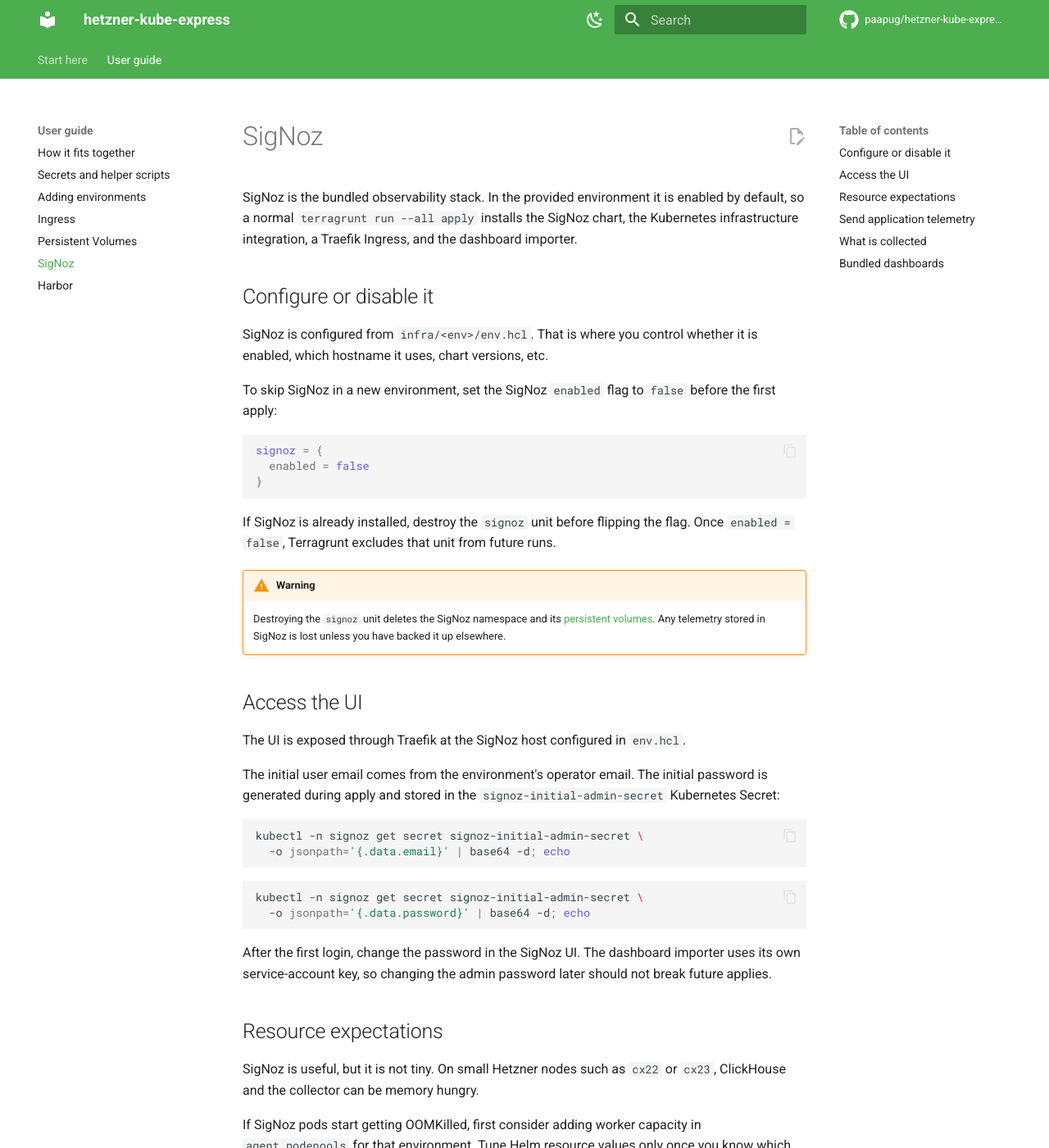
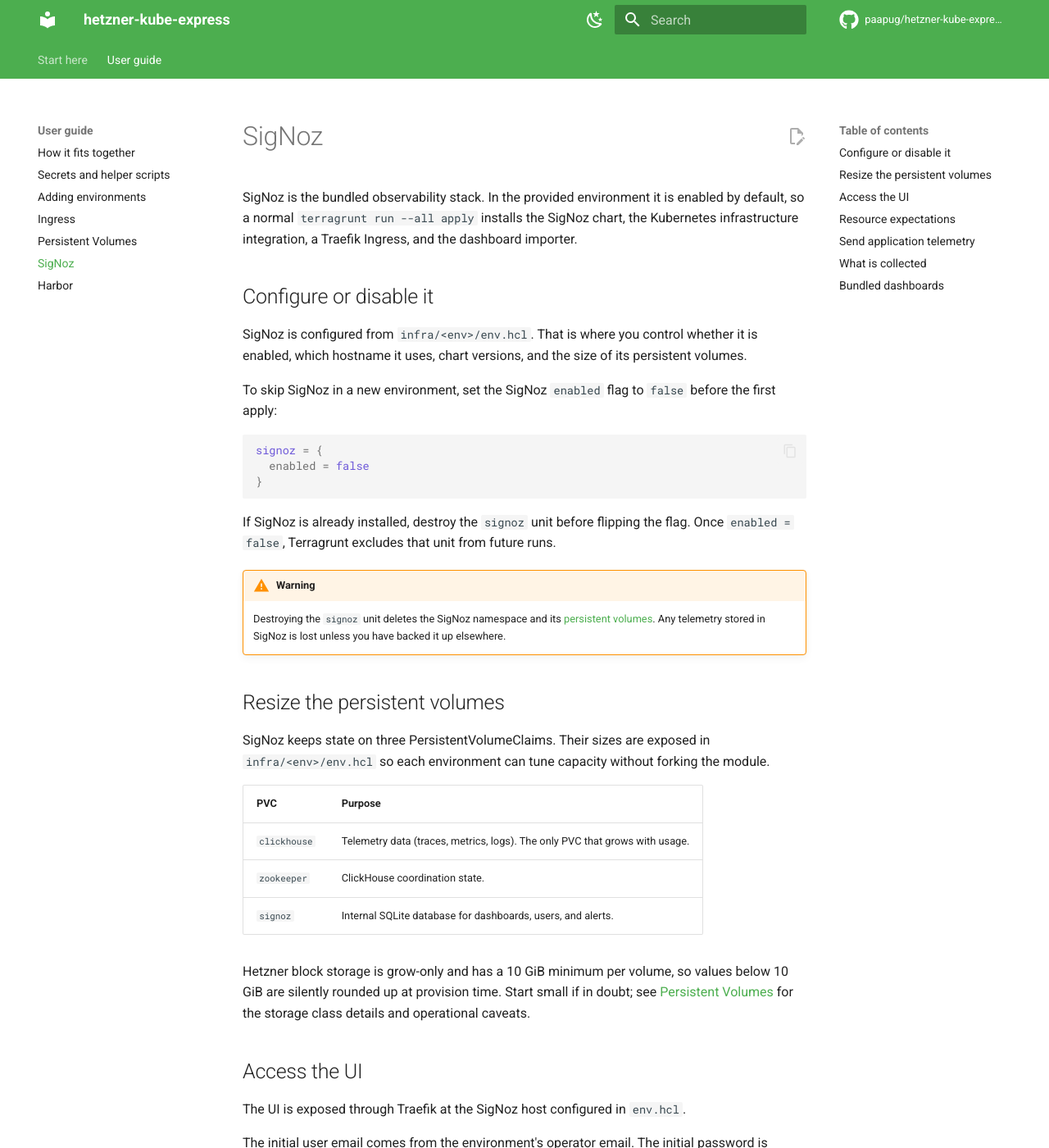
Before and after one commit to paapug/hetzner-kube-express, an MkDocs documentation site: the page built from docs/signoz.md, in a window 1280 px wide and 1400 px high. Shown: the whole window at 82% size. Built offline with MkDocs 1.6.1 and Material for MkDocs 9.7.7, drawn with Linux system fonts in a browser that asks for light colours; comment, search, counter and statistics services are not loaded.

```diff
--- a/docs/signoz.md
+++ b/docs/signoz.md
@@ -4,7 +4,7 @@ SigNoz is the bundled observability stack. In the provided environment it is ena
 
 ## Configure or disable it
 
-SigNoz is configured from `infra/<env>/env.hcl`. That is where you control whether it is enabled, which hostname it uses, chart versions, etc.
+SigNoz is configured from `infra/<env>/env.hcl`. That is where you control whether it is enabled, which hostname it uses, chart versions, and the size of its persistent volumes.
 
 To skip SigNoz in a new environment, set the SigNoz `enabled` flag to `false` before the first apply:
 
@@ -18,6 +18,18 @@ If SigNoz is already installed, destroy the `signoz` unit before flipping the fl
 
 !!! warning
     Destroying the `signoz` unit deletes the SigNoz namespace and its [persistent volumes](persistent-volumes.md). Any telemetry stored in SigNoz is lost unless you have backed it up elsewhere.
+
+## Resize the persistent volumes
+
+SigNoz keeps state on three PersistentVolumeClaims. Their sizes are exposed in `infra/<env>/env.hcl` so each environment can tune capacity without forking the module.
+
+| PVC | Purpose |
+| --- | --- |
+| `clickhouse` | Telemetry data (traces, metrics, logs). The only PVC that grows with usage. |
+| `zookeeper` | ClickHouse coordination state. |
+| `signoz` | Internal SQLite database for dashboards, users, and alerts. |
+
+Hetzner block storage is grow-only and has a 10 GiB minimum per volume, so values below 10 GiB are silently rounded up at provision time. Start small if in doubt; see [Persistent Volumes](persistent-volumes.md) for the storage class details and operational caveats.
 
 ## Access the UI
 
```
Also changed, not shown: CLAUDE.md (+1 -1 lines), docs/adding-environments.md (+2 -1 lines), docs/contributing.md (+2 -2 lines), docs/how-it-fits-together.md (+1 -1 lines), 7 other files.
